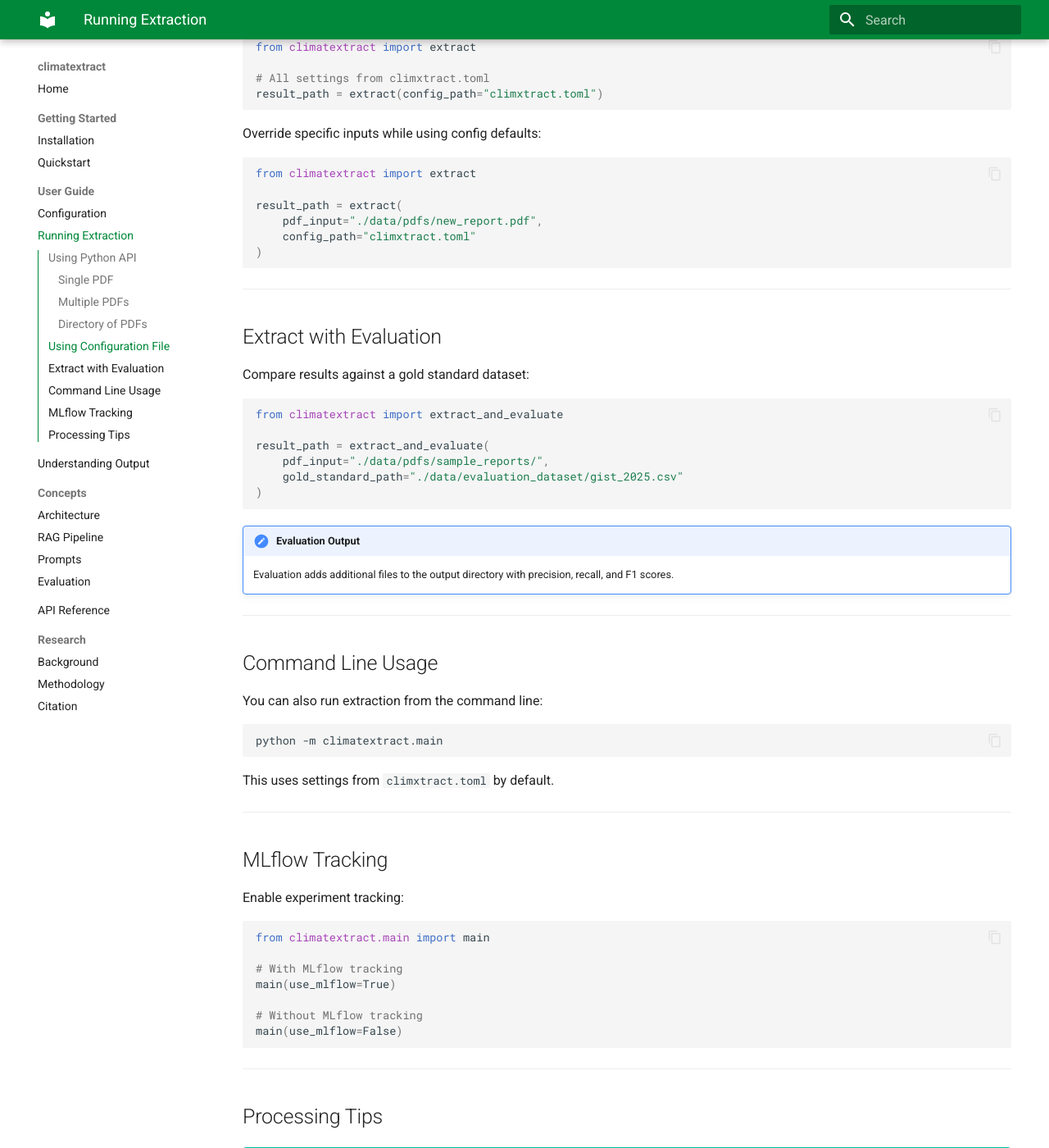
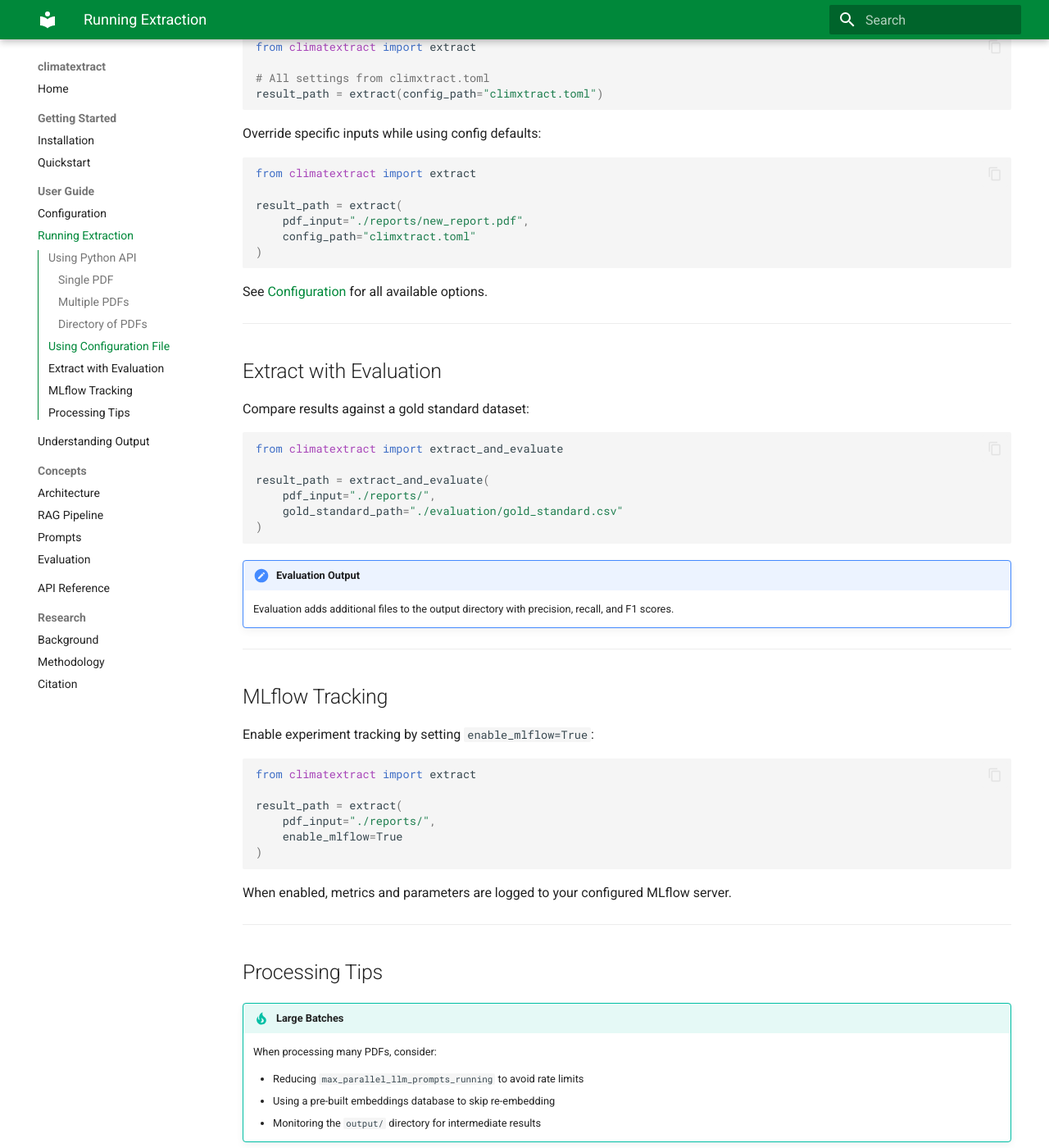
Before and after one commit to gist-sustainability/climatextract, an MkDocs documentation site: the page built from docs/user-guide/running-extraction.md, in a window 1280 px wide and 1400 px high, scrolled down 975 px. Shown: the whole window at 82% size. Built offline with MkDocs 1.6.1 and Material for MkDocs 9.7.7, drawn with Linux system fonts in a browser that asks for light colours; some of the changed text lies outside the part shown.

Commit message:
updated documentation

````diff
--- a/docs/user-guide/running-extraction.md
+++ b/docs/user-guide/running-extraction.md
@@ -11,7 +11,7 @@ This guide covers different ways to run climatextract on your PDF reports.
 ```python
 from climatextract import extract
 
-result_path = extract("./data/pdfs/company_2023_report.pdf")
+result_path = extract("./reports/company_2023_report.pdf")
 ```
 
 ### Multiple PDFs
@@ -20,8 +20,8 @@ result_path = extract("./data/pdfs/company_2023_report.pdf")
 from climatextract import extract
 
 files = [
-    "./data/pdfs/apple_2021_en.pdf",
-    "./data/pdfs/allianz_2022_report.pdf",
+    "./reports/apple_2021.pdf",
+    "./reports/allianz_2022.pdf",
 ]
 result_path = extract(files)
 ```
@@ -32,14 +32,14 @@ result_path = extract(files)
 from climatextract import extract
 
 # Processes all .pdf files in the directory
-result_path = extract("./data/pdfs/sample_reports/")
+result_path = extract("./reports/")
 ```
 
 ---
 
 ## Using Configuration File
 
-For reproducible runs, use the configuration file:
+For reproducible runs, create a `climxtract.toml` configuration file:
 
 ```python
 from climatextract import extract
@@ -54,10 +54,12 @@ Override specific inputs while using config defaults:
 from climatextract import extract
 
 result_path = extract(
-    pdf_input="./data/pdfs/new_report.pdf",
+    pdf_input="./reports/new_report.pdf",
     config_path="climxtract.toml"
 )
 ```
+
+See [Configuration](configuration.md) for all available options.
 
 ---
 
@@ -69,8 +71,8 @@ Compare results against a gold standard dataset:
 from climatextract import extract_and_evaluate
 
 result_path = extract_and_evaluate(
-    pdf_input="./data/pdfs/sample_reports/",
-    gold_standard_path="./data/evaluation_dataset/gist_2025.csv"
+    pdf_input="./reports/",
+    gold_standard_path="./evaluation/gold_standard.csv"
 )
 ```
 
@@ -79,31 +81,20 @@ result_path = extract_and_evaluate(
 
 ---
 
-## Command Line Usage
+## MLflow Tracking
 
-You can also run extraction from the command line:
+Enable experiment tracking by setting `enable_mlflow=True`:
 
-```bash
-python -m climatextract.main
+```python
+from climatextract import extract
+
+result_path = extract(
+    pdf_input="./reports/",
+    enable_mlflow=True
+)
 ```
 
-This uses settings from `climxtract.toml` by default.
-
----
-
-## MLflow Tracking
-
-Enable experiment tracking:
-
-```python
-from climatextract.main import main
-
-# With MLflow tracking
-main(use_mlflow=True)
-
-# Without MLflow tracking
-main(use_mlflow=False)
-```
+When enabled, metrics and parameters are logged to your configured MLflow server.
 
 ---
 
````
Also changed, not shown: docs/concepts/prompts.md (+2 -31 lines), docs/getting-started/installation.md (+8 -25 lines), docs/getting-started/quickstart.md (+7 -7 lines), docs/user-guide/configuration.md (+7 -7 lines).
